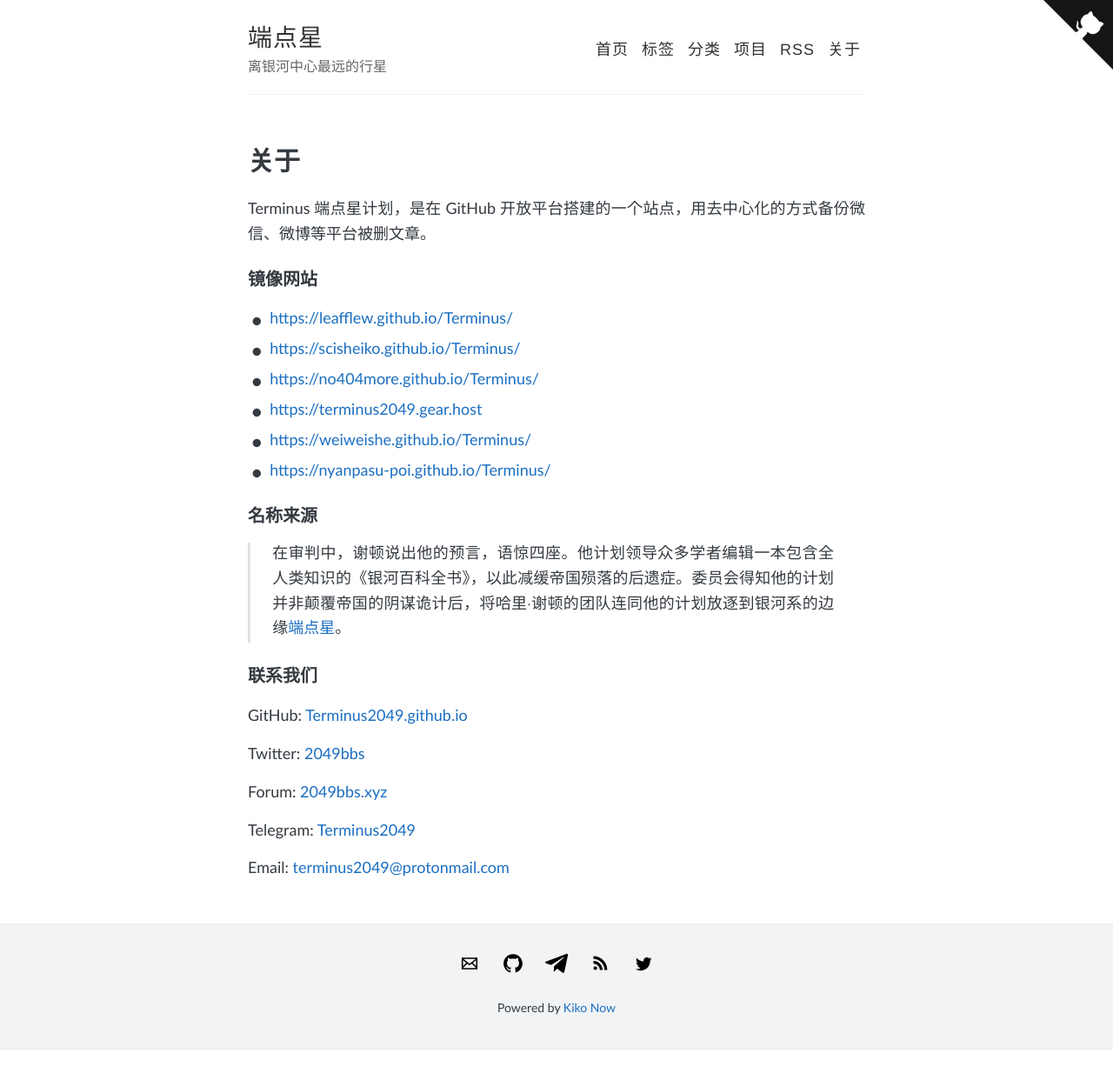
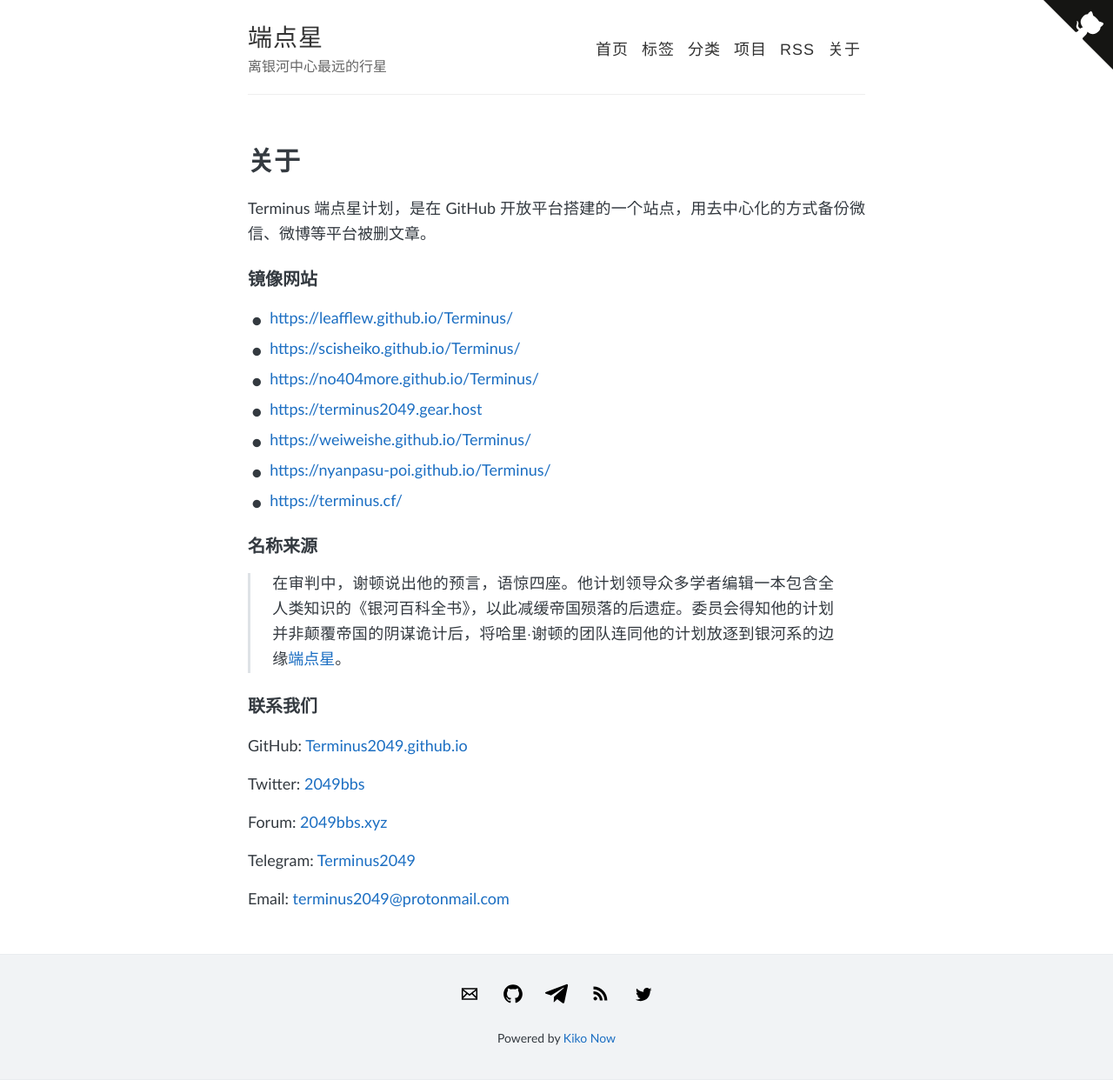
Before and after one commit to Terminus2049/Terminus2049.github.io, a Jekyll site: the page built from about.html, in a window 1280 px wide. Shown: the whole page at 87% size. Built offline with Jekyll 4.4.1, drawn with Linux system fonts in a browser that asks for light colours; before the commit the page ends 1207 px from its top, so only the background shows below that.

Commit message:
new mirror

```diff
--- a/about.html
+++ b/about.html
@@ -19,6 +19,7 @@
   <li><a href="https://terminus2049.gear.host">https://terminus2049.gear.host</a></li>
   <li><a href="https://weiweishe.github.io/Terminus/">https://weiweishe.github.io/Terminus/</a></li>
   <li><a href="https://nyanpasu-poi.github.io/Terminus/">https://nyanpasu-poi.github.io/Terminus/</a></li>
+  <li><a href="https://terminus.cf/">https://terminus.cf/</a></li>
 </ul>
 
 <h3>名称来源</h3>
```
Also changed, not shown: README.md.
